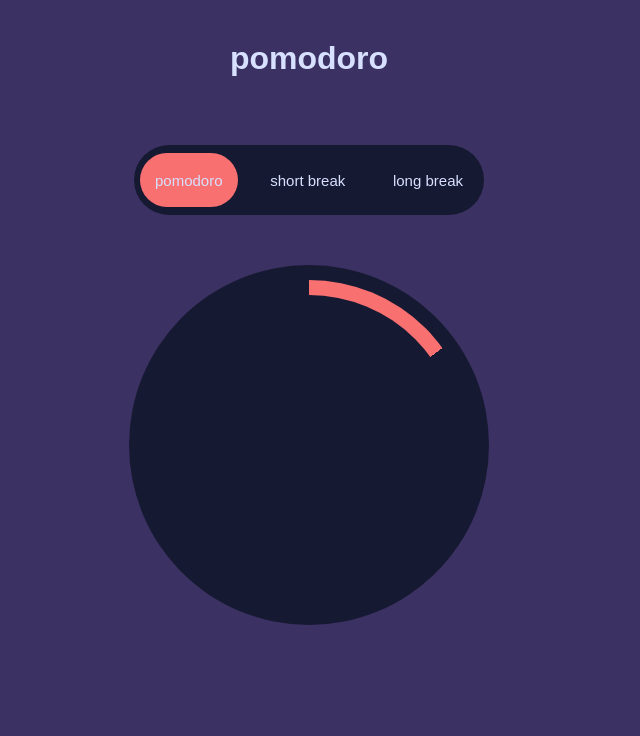
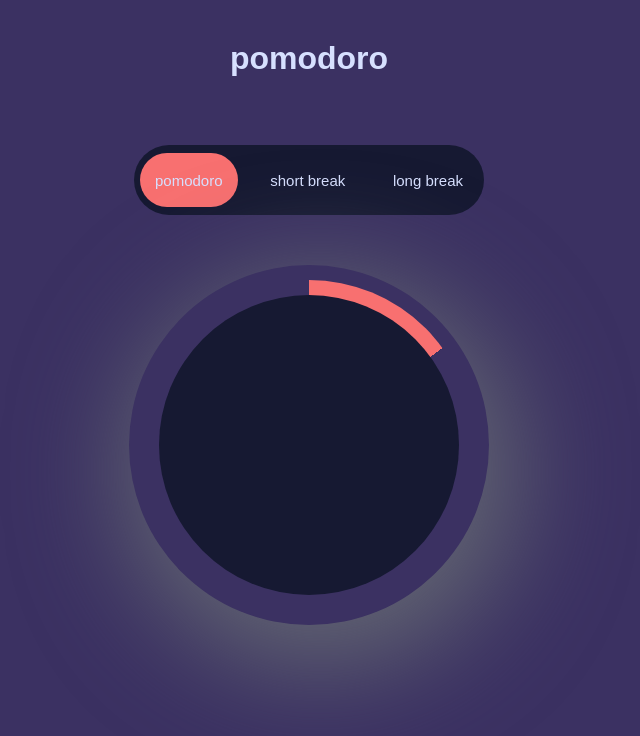
Before and after one commit to Gosia-Magdzik/pomodoro, a React (Create React App) app: page / in a window 1280 px wide. Shown: the top 736 px of the page, without its empty margins (331-971 px from the left). Built offline with nearby package versions, Linux system fonts and the light colour scheme.

Commit message:
styled changed

```diff
--- a/src/components/Timer/ProgressCircle/styled.js
+++ b/src/components/Timer/ProgressCircle/styled.js
@@ -9,7 +9,7 @@ export const OuterCircle = styled.div`
     place-items: center;
     background: conic-gradient(
         ${({ theme }) => theme.color.Froly} ${({ progress }) => progress}%,
-        transparent ${({ progress }) => progress}%
+        transparent                         ${({ progress }) => progress}%
     );
 `;
 
@@ -17,7 +17,7 @@ export const InnerCircle = styled.div`
     width: 300px;
     height: 300px;
     border-radius: 50%;
-    background-color: ${({ theme }) => theme.color.portGore};
+    background-color: ${(props) => props.theme.color.portGore};
     display: grid;
     place-items: center;
 `;
--- a/src/components/Timer/styled.js
+++ b/src/components/Timer/styled.js
@@ -4,7 +4,12 @@ export const Wrapper = styled.div`
     width: 360px;
     height: 360px;
     border-radius: 50%;
-    background-color: ${({ theme }) => theme.color.portGore};
     display: grid;
     place-items: center;
+    box-shadow: 12px 26px 107px 18px #626572;
+    background-color: conic-gradient(
+            ${(props) => props.theme.color.portGore},
+            ${(props) => props.theme.color.Froly} 150deg,
+            ${(props) => props.theme.color.portGore}
+        );
 `;
```
